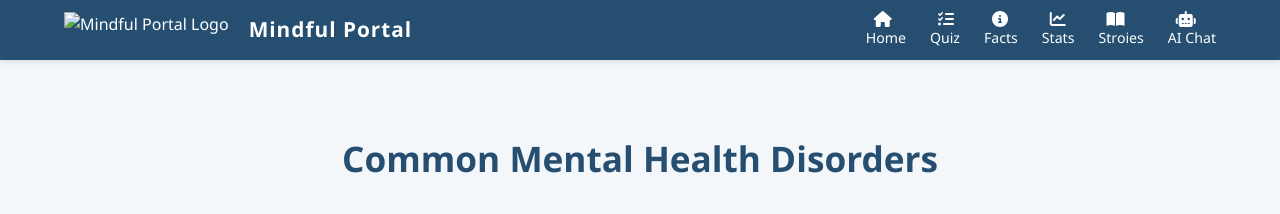
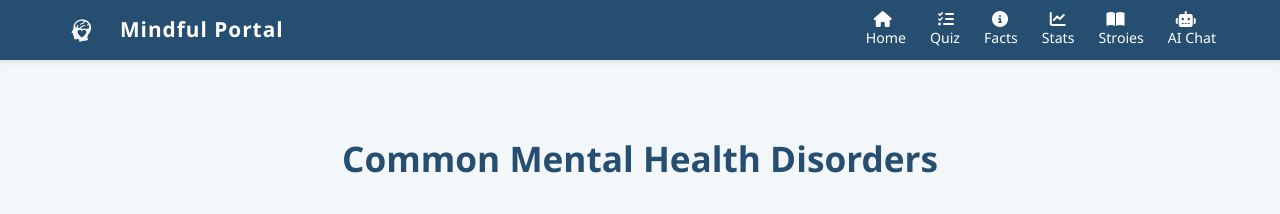
Before and after one commit to SanthoshReddy352/Mental-Health-Awareness-Portal, a plain HTML site: page index3.html in a window 1280 px wide. Shown: the top 214 px of the page. Drawn offline with nearby package versions, Linux system fonts and the light colour scheme.

Commit message:
Update index3.html

```diff
--- a/index3.html
+++ b/index3.html
@@ -17,7 +17,7 @@
 <body>
   <nav class="navbar">
     <div class="nav-left">
-        <img src="images/logo1.png" alt="Mindful Portal Logo" class="logo-img" />
+        <img src="logo1.png" alt="Mindful Portal Logo" class="logo-img" />
         <span class="nav-logo-text">Mindful Portal</span>
     </div>
     <input type="checkbox" id="nav-toggle" class="nav-toggle">
@@ -145,7 +145,7 @@
 
   <footer>
     <div>
-      <img src="images/logo1.png" alt="Mindful Portal Logo" class="logo-img-footer"/>
+      <img src="logo1.png" alt="Mindful Portal Logo" class="logo-img-footer"/>
       <span>Quick Links: </span>
       <a target="_blank" href="https://en.wikipedia.org/wiki/Schizophrenia">Schizophrenia</a> |
       <a target="_blank" href="https://en.wikipedia.org/wiki/Posttraumatic_stress_disorder">PTSD</a> |
```
